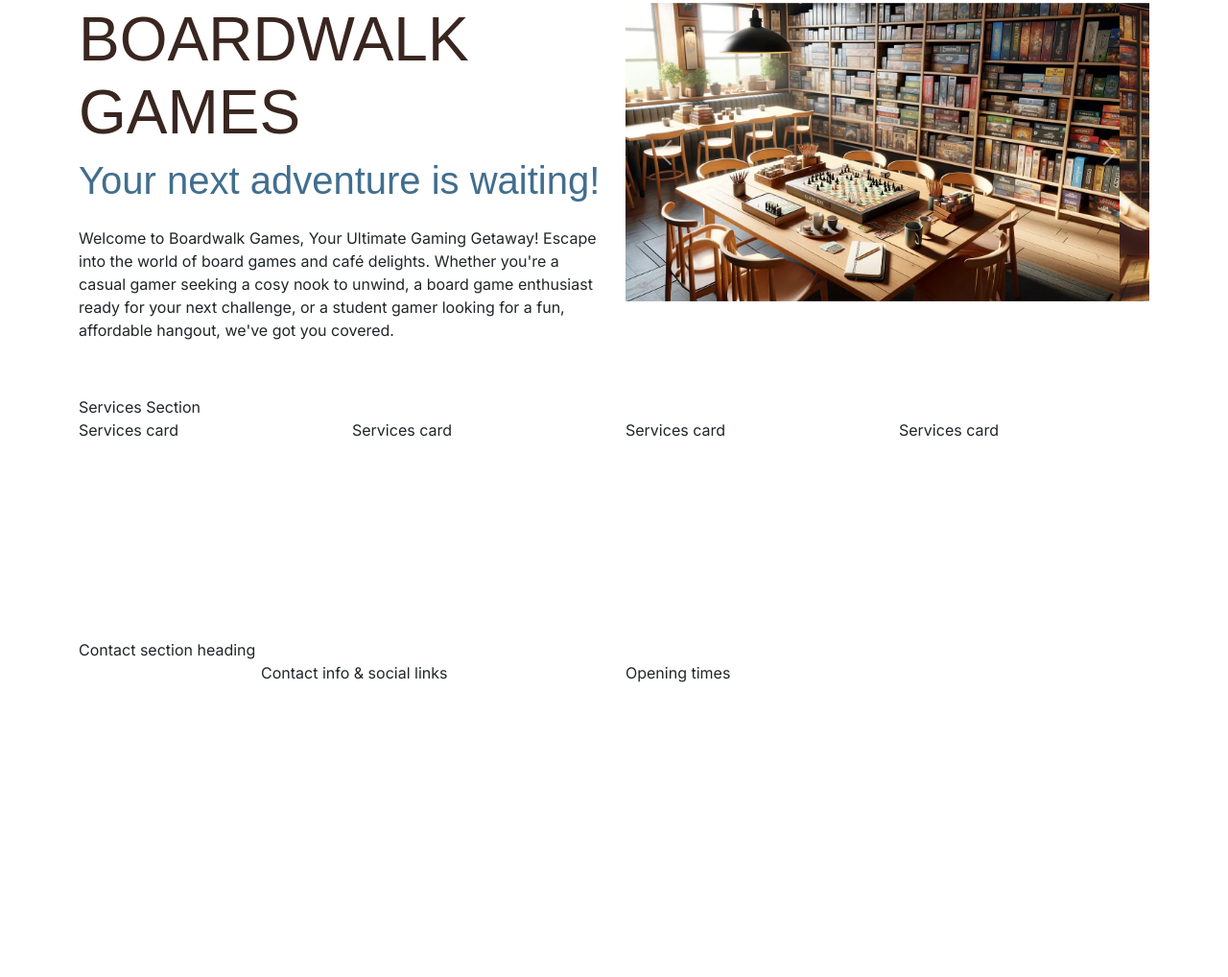
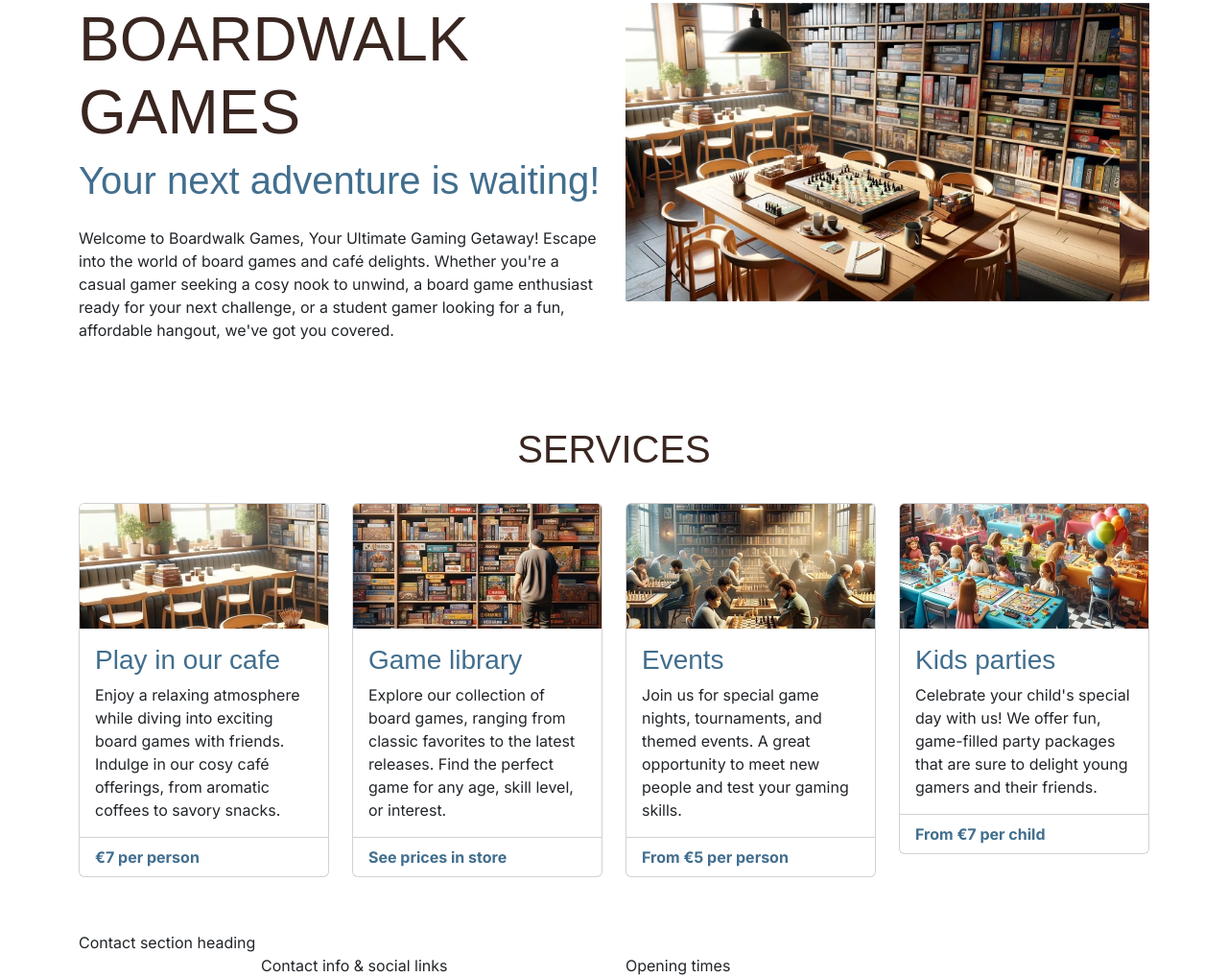
Before and after one commit to creatvie-introvert/boardwalk-games, a plain HTML site: page index.html in a window 1280 px wide. Shown: the part 87-1105 px from the top of the page at 96% size. Before the commit the page ends 800 px from the top, so only its background shows below. Drawn offline with nearby package versions, Linux system fonts and the light colour scheme; a web font is replaced by a local one.

Commit message:
Add services cards, fix the margins, and styling on the cards

```diff
--- a/assets/css/style.css
+++ b/assets/css/style.css
@@ -23,7 +23,15 @@ h2,
 h3 {
     font-family: var(--secondary-font);
     color: var(--primary-color);
+}
+
+h1,
+h2 {
     text-transform: uppercase;
+}
+
+h2 {
+    margin-bottom: 2rem;
 }
 
 .sub-heading-color {
@@ -51,6 +59,17 @@ h3 {
     font-family: var(--secondary-font);
 }
 
+/* Services */
+
+#services .card-footer {
+    font-weight: bold;
+    color: var(--highlight-color);
+    background-color: transparent;
+}
+
+#services .card {
+    margin-bottom: 1.5rem;
+}
 /* Grid visualisation CSS for testing */
 /* .container,
 .row {
--- a/index.html
+++ b/index.html
@@ -121,13 +121,79 @@
     <!-- Main element to hold all key sections of the home page. It is not part of the grid structure -->
     <main>
         <!-- Services section -->
-        <section class="container">
+        <section id="services" class="container section">
             <div class="row">
-                <div class="col-12">Services Section</div>
-                <div class="col-12 col-md-6 col-xl-3">Services card</div>
-                <div class="col-12 col-md-6 col-xl-3">Services card</div>
-                <div class="col-12 col-md-6 col-xl-3">Services card</div>
-                <div class="col-12 col-md-6 col-xl-3">Services card</div>
+                <div class="col-12 text-center">
+                    <h2 class="display-6">Services</h2>
+                </div>
+                <div class="col-12 col-md-6 col-xl-3">
+                    <div class="card">
+                        <img src="assets/images/services-1.webp" class="card-img-top"
+                            alt="Boardwalk games cafe table by a window, stacks of boardgames can be seen on the table">
+                        <div class="card-body">
+                            <h3 class="card-title sub-heading-color">Play in our cafe</h3>
+                            <p class="card-text">
+                                Enjoy a relaxing atmosphere while diving into exciting board
+                                games with friends. Indulge in our cosy café offerings, from
+                                aromatic coffees to savory snacks.
+                            </p>
+                        </div>
+                        <div class="card-footer">
+                            <p class="mb-0">€7 per person</p>
+                        </div>
+                    </div>
+                </div>
+                <div class="col-12 col-md-6 col-xl-3">
+                    <div class="card">
+                        <img src="assets/images/services-2.webp" class="card-img-top"
+                            alt="Board games stacked in bookshelves, a man can be seen browsing the shelves" />
+                        <div class="card-body">
+                            <!-- bootstrap cards come as h5 by default, changed to h3 to fit project heading hierarchy -->
+                            <h3 class="card-title sub-heading-color">Game library</h3>
+                            <p class="card-text">
+                                Explore our collection of board games, ranging from classic
+                                favorites to the latest releases. Find the perfect game for
+                                any age, skill level, or interest.
+                            </p>
+                        </div>
+                        <div class="card-footer">
+                            <p class="mb-0">See prices in store</p>
+                        </div>
+                    </div>
+                </div>
+                <div class="col-12 col-md-6 col-xl-3">
+                    <div class="card">
+                        <img src="assets/images/services-3.webp" class="card-img-top">
+                        <div class="card-body">
+                            <h3 class="card-title sub-heading-color">Events</h3>
+                            <p class="card-text">
+                                Join us for special game nights, tournaments, and themed
+                                events. A great opportunity to meet new people and test your
+                                gaming skills.
+                            </p>
+                        </div>
+                        <div class="card-footer">
+                            <p class="mb-0">From €5 per person</p>
+                        </div>
+                    </div>
+                </div>
+                <div class="col-12 col-md-6 col-xl-3">
+                    <div class="card">
+                        <img src="assets/images/services-4.webp" class="card-img-top"
+                            alt="A kids party being held at Boardwalk Games">
+                        <div class="card-body">
+                            <h3 class="card-title sub-heading-color">Kids parties</h3>
+                            <p class="card-text">
+                                Celebrate your child's special day with us! We offer fun,
+                                game-filled party packages that are sure to delight young
+                                gamers and their friends.
+                            </p>
+                        </div>
+                        <div class="card-footer">
+                            <p class="mb-0">From €7 per child</p>
+                        </div>
+                    </div>
+                </div>
             </div>
         </section>
     </main>
```
